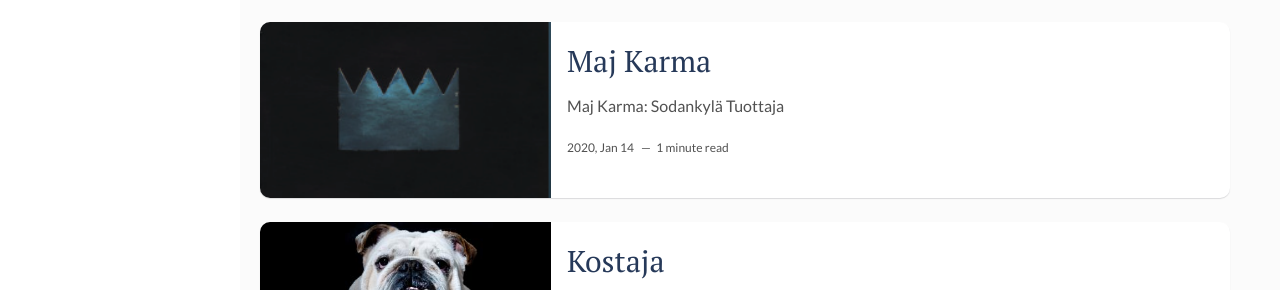
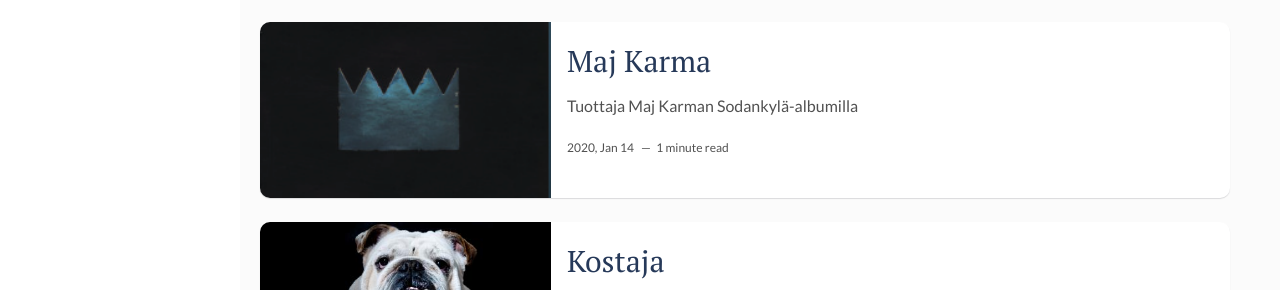
Before and after one commit to jannezz/jannezz.github.io, a Jekyll site: the page built from index.html, in a window 1280 px wide and 900 px high, scrolled down 756 px. Shown: the part 442-732 px from the top of the window. Built offline with Jekyll 4.4.1, drawn with Linux system fonts in a browser that asks for light colours; the list of posts is cut into pages by our own code.

Commit message:
Update 2004-01-01-sodankylä.markdown

```diff
--- a/_posts/2004-01-01-sodankylä.markdown
+++ b/_posts/2004-01-01-sodankylä.markdown
@@ -8,7 +8,7 @@ tags: [maj karma] # add tag
 spotifyplaylist: 0pURN4i6plOa0h815mJp4K
 ---
 
-Maj Karma: Sodankylä
-Tuottaja
+Tuottaja Maj Karman Sodankylä-albumilla
+
 
 <iframe style="border-radius:12px" src="https://open.spotify.com/album/0pURN4i6plOa0h815mJp4K?si=zNBiVmPzRcWRdjeYXHy1SA" width="700" height="480" frameBorder="0" allowfullscreen="" allow="autoplay; clipboard-write; encrypted-media; fullscreen; picture-in-picture" loading="lazy"></iframe>
```
